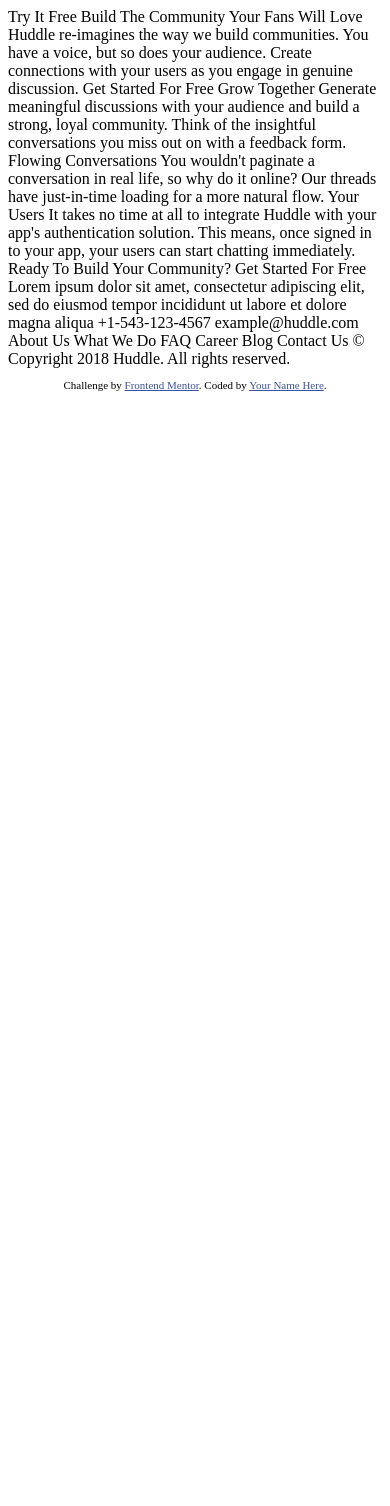
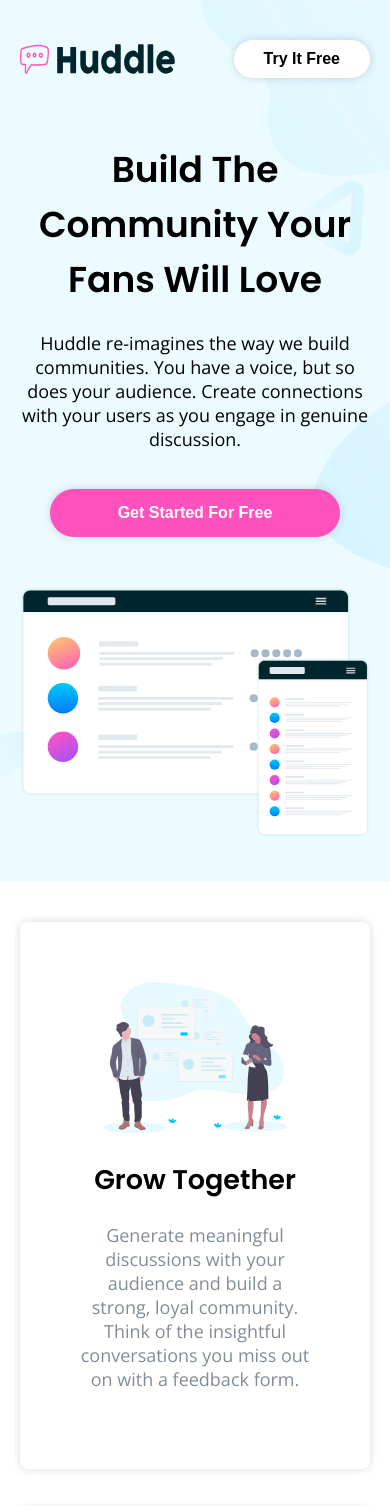
Before and after one commit to JessVel/Frontend-mentor-challenge-huddle-landing-page, a plain HTML site: page index.html in a window 390 px wide. Shown: the top 1506 px of the page. Before the commit the page ends 844 px from the top, so only its background shows below. Drawn offline with nearby package versions, Linux system fonts and the light colour scheme.

Commit message:
ultimas modificaciones

```diff
--- a/index.html
+++ b/index.html
@@ -1,70 +1,175 @@
 <!DOCTYPE html>
 <html lang="en">
-<head>
-  <meta charset="UTF-8">
-  <meta name="viewport" content="width=device-width, initial-scale=1.0"> <!-- displays site properly based on user's device -->
+  <head>
+    <meta charset="UTF-8" />
+    <meta name="viewport" content="width=device-width, initial-scale=1.0" />
+    <!-- displays site properly based on user's device -->
 
-  <link rel="icon" type="image/png" sizes="32x32" href="./images/favicon-32x32.png">
+    <!-- fontawesome -->
+    <link
+      rel="stylesheet"
+      href="https://cdnjs.cloudflare.com/ajax/libs/font-awesome/5.12.1/css/all.min.css"
+    />
 
-  <title>Frontend Mentor | Huddle landing page with alternating feature blocks</title>
+    <!-- custom styles -->
+    <link rel="stylesheet" href="style.css" />
 
-  <!-- Feel free to remove these styles or customise in your own stylesheet 👍 -->
-  <style>
-    .attribution { font-size: 11px; text-align: center; }
-    .attribution a { color: hsl(228, 45%, 44%); }
-  </style>
-</head>
-<body>
+    <link
+      rel="icon"
+      type="image/png"
+      sizes="32x32"
+      href="./images/favicon-32x32.png"
+    />
 
-  Try It Free
+    <title>
+      Frontend Mentor | Huddle landing page with alternating feature blocks
+    </title>
+  </head>
 
-  Build The Community Your Fans Will Love
+  <body>
+    <header>
+      <div class="container">
+        <nav class="flex">
+          <img class="logo" src="./images/logo.svg" alt="logo" />
+          <button class="btn">
+            Try It Free
+          </button>
+        </nav>
 
-  Huddle re-imagines the way we build communities. You have a voice, but so does your audience.
-  Create connections with your users as you engage in genuine discussion.
+        <div class="flex">
+          <div>
+            <h1>Build The Community Your Fans Will Love</h1>
 
-  Get Started For Free
+            <p>
+              Huddle re-imagines the way we build communities. You have a voice,
+              but so does your audience. Create connections with your users as
+              you engage in genuine discussion.
+            </p>
 
-  Grow Together
+            <button class="btn btn-primary">
+              Get Started For Free
+            </button>
+          </div>
+          <div>
+            <img
+              class="header-img"
+              src="./images/illustration-mockups.svg"
+              alt="mockups"
+            />
+          </div>
+        </div>
+      </div>
+    </header>
 
-  Generate meaningful discussions with your audience and build a strong, loyal community.
-  Think of the insightful conversations you miss out on with a feedback form.
+    <main>
+      <div class="container">
+        <div class="box flex box-reverse-mobile">
+          <div>
+            <h2>Grow Together</h2>
+            <p class="text">
+              Generate meaningful discussions with your audience and build a
+              strong, loyal community. Think of the insightful conversations you
+              miss out on with a feedback form.
+            </p>
+          </div>
+          <div>
+            <img
+              src="./images/illustration-grow-together.svg"
+              alt="illustration-grow-together"
+            />
+          </div>
+        </div>
 
-  Flowing Conversations
+        <div class="box flex">
+          <div>
+            <img
+              src="./images/illustration-flowing-conversation.svg"
+              alt="illustration-flowing-conversation"
+            />
+          </div>
+          <div>
+            <h2>Flowing Conversations</h2>
+            <p class="text">
+              You wouldn't paginate a conversation in real life, so why do it
+              online? Our threads have just-in-time loading for a more natural
+              flow.
+            </p>
+          </div>
+        </div>
 
-  You wouldn't paginate a conversation in real life, so why do it online? Our threads
-  have just-in-time loading for a more natural flow.
+        <div class="box flex box-reverse-mobile">
+          <div>
+            <h2>Your Users</h2>
+            <p class="text">
+              It takes no time at all to integrate Huddle with your app's
+              authentication solution. This means, once signed in to your app,
+              your users can start chatting immediately.
+            </p>
+          </div>
+          <div>
+            <img
+              src="./images/illustration-your-users.svg"
+              alt="illustration-your-users"
+            />
+          </div>
+        </div>
+      </div>
+    </main>
 
-  Your Users
+    <div class="container center">
+      <div class="box small-box">
+        <h2>Ready To Build Your Community?</h2>
+        <button class="btn btn-primary btn-big">Get Started For Free</button>
+      </div>
+    </div>
 
-  It takes no time at all to integrate Huddle with your app's authentication solution.
-  This means, once signed in to your app, your users can start chatting immediately.
+    <footer>
+      <div class="container">
+        <img class="logo-white" src="./images/logo-white.svg" alt="logo" />
 
-  Ready To Build Your Community?
+        <div class="flex align-start">
 
-  Get Started For Free
+          <ul class="list-mobile">
 
-  Lorem ipsum dolor sit amet, consectetur adipiscing elit, sed do eiusmod tempor
-  incididunt ut labore et dolore magna aliqua
+            <li> <i class="fas fa-map-marker-alt"></i>Lorem ipsum dolor sit amet, consectetur adipiscing elit, sed do
+              eiusmod tempor incididunt ut labore et dolore magna aliqua</li>
+            <li><i class="fas fa-phone-volume"></i>+1-543-123-4567</li>
+            <li><i class="fas fa-envelope"></i>example@huddle.com</li>
+          </ul>
 
-  +1-543-123-4567
-  example@huddle.com
+          <ul class="list-mobile">
+            <li>About Us</li>
+            <li>What We Do</li>
+            <li>FAQ</li>
+          </ul>
 
-  About Us
-  What We Do
-  FAQ
+          <ul class="list-mobile">
+            <li>Career</li>
+            <li>Blog</li>
+            <li>Contact Us</li>
+          </ul>
 
-  Career
-  Blog
-  Contact Us
+          <ul class=" flex social-media">
+            <li>
+              <a class="circle" href="#"><i class="fab fa-facebook"></i></a>
+            </li>
+            <li>
+              <a class="circle" href="#"><i class="fab fa-twitter"></i></a>
+            </li>
+            <li>
+              <a class="circle" href="#"><i class="fab fa-instagram"></i></a>
+            </li>
+          </ul>
+        </div>
 
-  &copy; Copyright 2018 Huddle. All rights reserved.
-
-  <footer>
-    <p class="attribution">
-      Challenge by <a href="https://www.frontendmentor.io?ref=challenge" target="_blank">Frontend Mentor</a>.
-      Coded by <a href="#">Your Name Here</a>.
-    </p>
-  </footer>
-</body>
+        <p class="attribution">
+          <span>&copy; Copyright 2018 Huddle. All rights reserved.</span>
+          Challenge by
+          <a href="https://www.frontendmentor.io?ref=challenge" target="_blank"
+            >Frontend Mentor</a
+          >. Coded with ❤️ by <a href="https://www.linkedin.com/in/jesica-velazquez-840a44120/">Jesica Velazquez</a>.🚀✨
+        </p>
+      </div>
+    </footer>
+  </body>
 </html>
--- /dev/null
+++ b/style.css
@@ -0,0 +1,213 @@
+@import url('https://fonts.googleapis.com/css2?family=Poppins:wght@600&display=swap');
+@import url('https://fonts.googleapis.com/css2?family=Open+Sans&display=swap');
+
+*{
+    box-sizing: border-box;
+}
+
+body{
+    font-family: 'Open sans', sans-serif;
+    margin: 0;
+    padding: 0;
+    font-size: 18px;
+}
+
+h1,h2{
+    font-family: 'Poppins', sans-serif;
+}
+
+.text{
+    color:hsl(208, 11%, 55%);
+
+}
+
+img{
+    max-width: 100%;
+}
+
+.container{
+    padding: 0 20px;
+    margin: 0 auto;
+    max-width: 100%;
+    width: 1000px;
+}
+
+.center{
+    text-align: center;
+}
+
+.flex{
+    display: flex;
+    align-items: center;
+}
+
+.flex > div,
+.flex > ul{
+    flex: 1;
+}
+
+.align-start{
+    align-items: flex-start;
+}
+
+
+header{
+    background-image: url(./images/bg-hero-desktop.svg);
+    background-size: cover;
+    background-position: center center;
+    background-color:  hsl(193, 100%, 96%);
+    padding: 40px 0;
+}
+
+nav{
+    align-items: center;
+    justify-content: space-between;
+    margin-bottom: 40px;
+}
+
+.btn{
+    padding: 15px 68px;
+    border-radius: 50px;
+    box-shadow: 0 0 10px rgb(0,0,0, 0.15);
+    background-color: #fff;
+    font-size: 16px;
+    font-weight: 700;
+    border: none;
+    cursor: pointer;
+}
+.btn:hover{
+    opacity: 0.8;
+}
+.btn-primary{
+    background-color: hsl(322, 100%, 66%);
+    margin-top: 20px;
+    color: #fff ;
+}
+
+.box{
+    background-color: #fff;
+    box-shadow: 0 0 10px rgb(0,0,0, 0.15);
+    border-radius: 8px;
+    margin: 40px 0;
+    padding: 60px;
+}
+
+.box img{
+    width: 80%;
+}
+
+.small-box{
+    display: inline-block;
+    position: relative;
+    margin-bottom: -50%;
+    z-index: 1;
+}
+
+footer{
+    background-color: hsl(192, 100%, 9%);
+    color: #fff;
+    padding: 180px 0 5px;
+}
+
+footer ul{
+    padding: 0;
+    list-style: none;
+    margin: 30px;
+}
+
+footer ul li{
+    margin-bottom: 20px;
+}
+
+.fas{
+    margin: 5px;
+}
+
+footer .social-media{
+    display: flex;
+    align-items: center;
+    justify-content: center;
+}
+
+footer .circle{
+    border:  1px solid #fff;
+    color: #fff;
+    display: inline-flex;
+    align-items: center;
+    justify-content: center;
+    margin-right: 10px;
+    border-radius: 50%;
+    height: 40px;
+    width: 40px;
+    text-decoration: none;
+}
+
+footer .attribution{
+    text-align: right;
+    font-size: small;
+}
+
+@media screen and (max-width: 768px){
+
+    h1,h2,p{
+        text-align: center;
+    }
+    .logo{
+        width: 155px;
+        height: 30px;
+
+    }
+
+    .btn{
+        padding: 10px 30px;
+    }
+
+    .btn-primary{
+        padding: 15px 68px;
+        margin-bottom: 50px;
+    }
+
+    nav.flex{
+        flex-direction: row;
+    }
+
+    .flex{
+        flex-direction: column;
+        text-align: center;
+    }
+
+    .box-reverse-mobile{
+        flex-direction: column-reverse;
+    }
+
+    footer{
+        padding-bottom: 0
+    }
+
+   footer ul{
+       margin: 0;
+   }
+
+   .list-mobile{
+       text-align: left;
+   }
+
+   .fas{
+       margin: 15px;
+   }
+
+   .social-media{
+    margin: 0 auto;
+   }
+
+   .attribution{
+       margin-bottom: 0;
+       right: 0;
+       text-align: right;
+   }
+
+   .small-box{
+       padding-top: 20px;
+       padding-bottom: 20px;
+   }
+}
```
Also changed, not shown: images/logo-white.svg (added).
